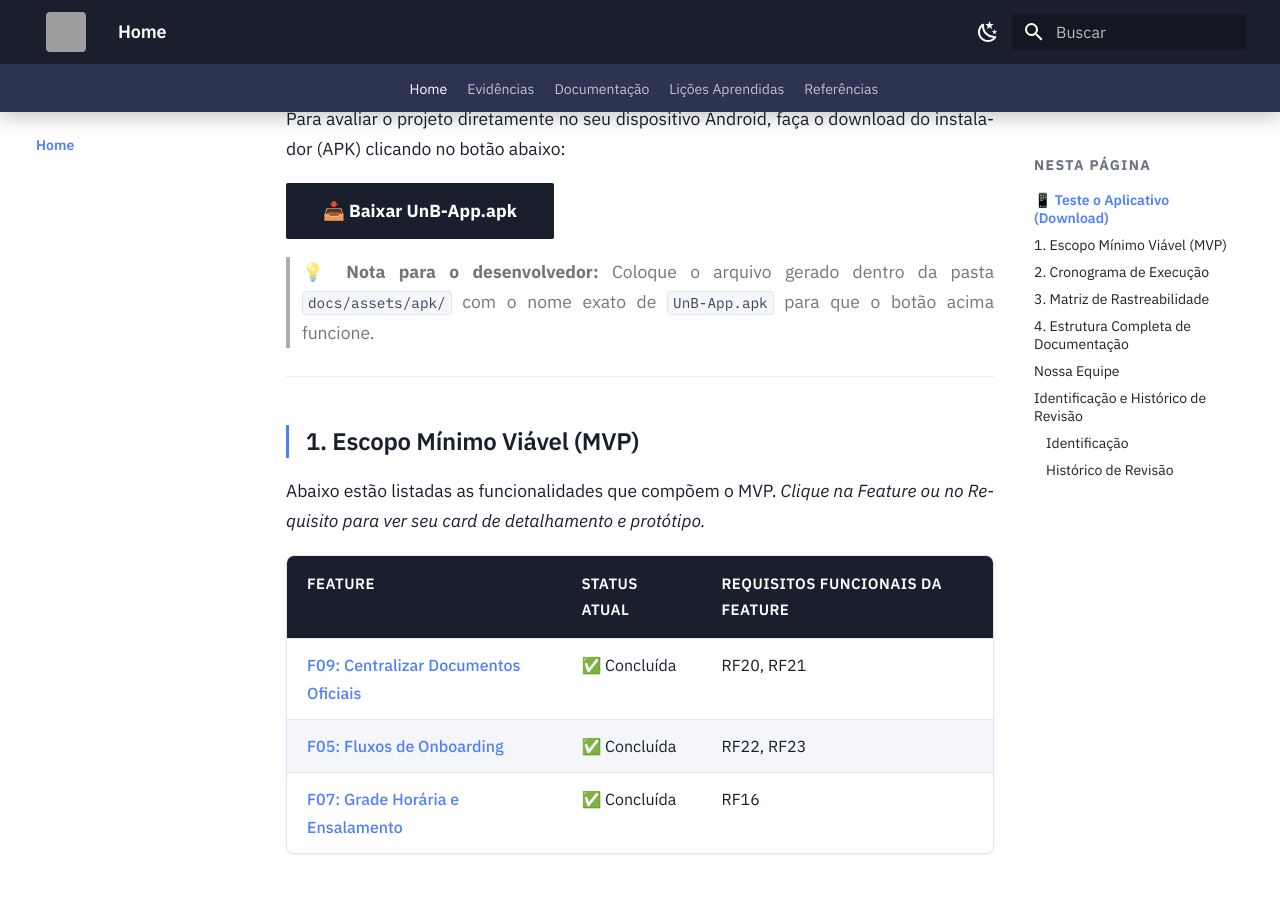
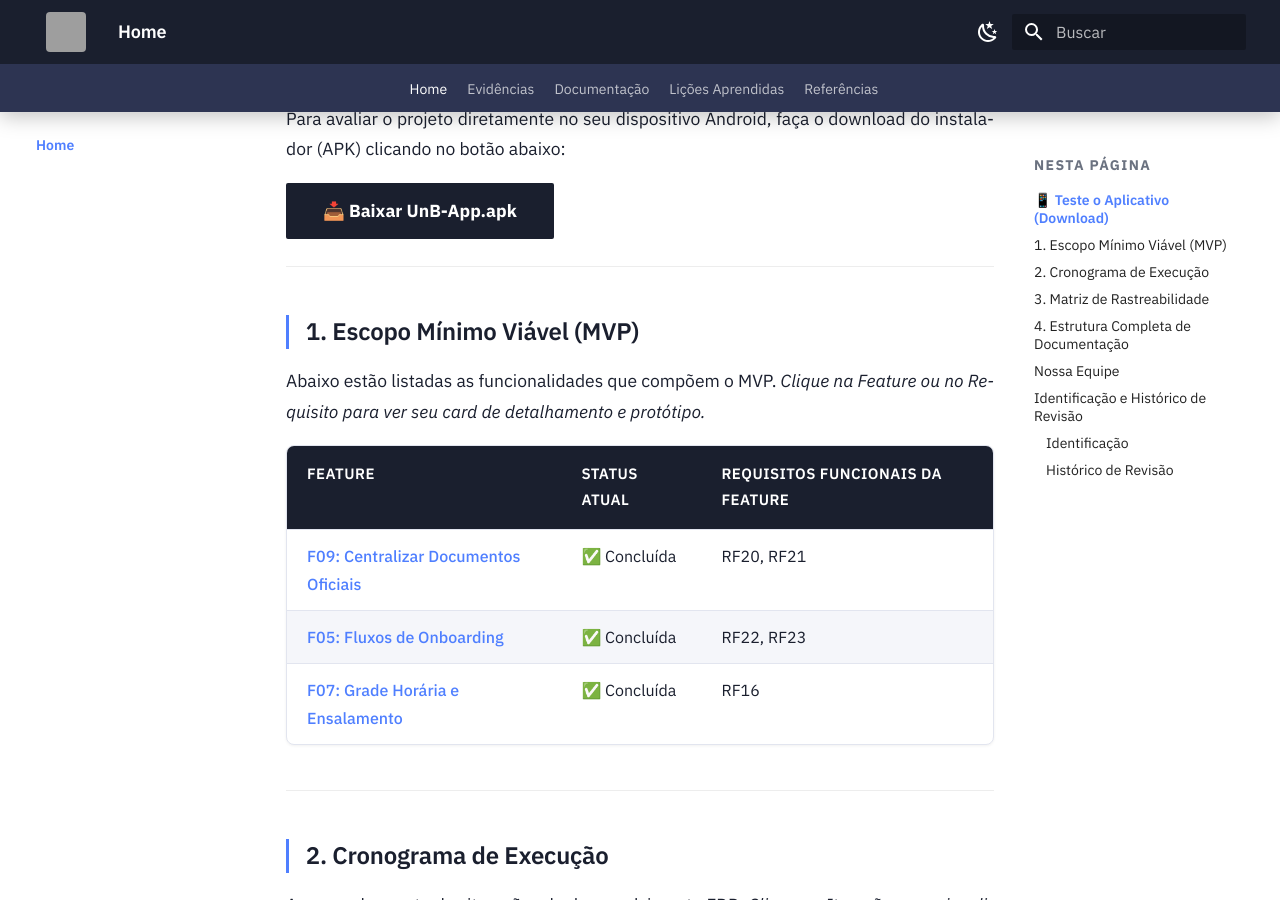
Before and after one commit to mdsreq-fga-unb/REQ-2026.1-T02-UnB-App, an MkDocs documentation site: the page built from docs/index.md, in a window 1280 px wide and 900 px high, scrolled down 464 px. Built offline with MkDocs 1.6.1 and Material for MkDocs 9.7.7, drawn with Linux system fonts in a browser that asks for light colours; grey boxes are pictures that could not be loaded.

Commit message:
fix: remove texto

```diff
--- a/docs/index.md
+++ b/docs/index.md
@@ -10,8 +10,6 @@
 Para avaliar o projeto diretamente no seu dispositivo Android, faça o download do instalador (APK) clicando no botão abaixo:
 
 [📥 **Baixar UnB-App.apk**](assets/apk/UnB-App.apk){ .md-button .md-button--primary }
-
-> 💡 **Nota para o desenvolvedor:** Coloque o arquivo gerado dentro da pasta `docs/assets/apk/` com o nome exato de `UnB-App.apk` para que o botão acima funcione.
 
 ---
 
```
